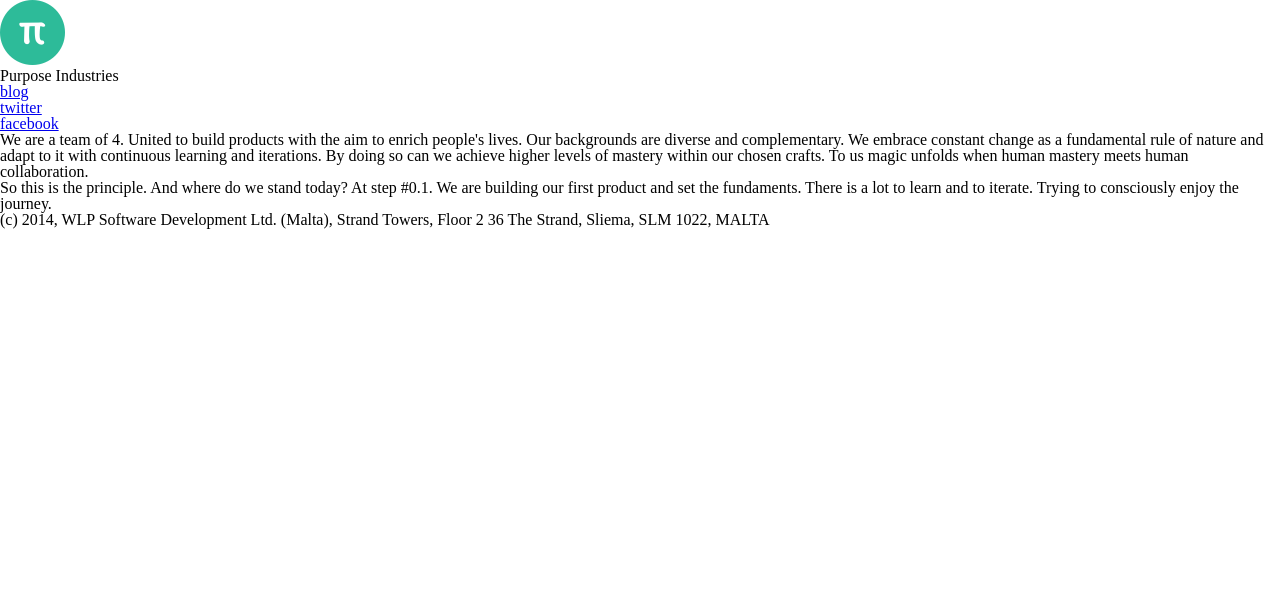
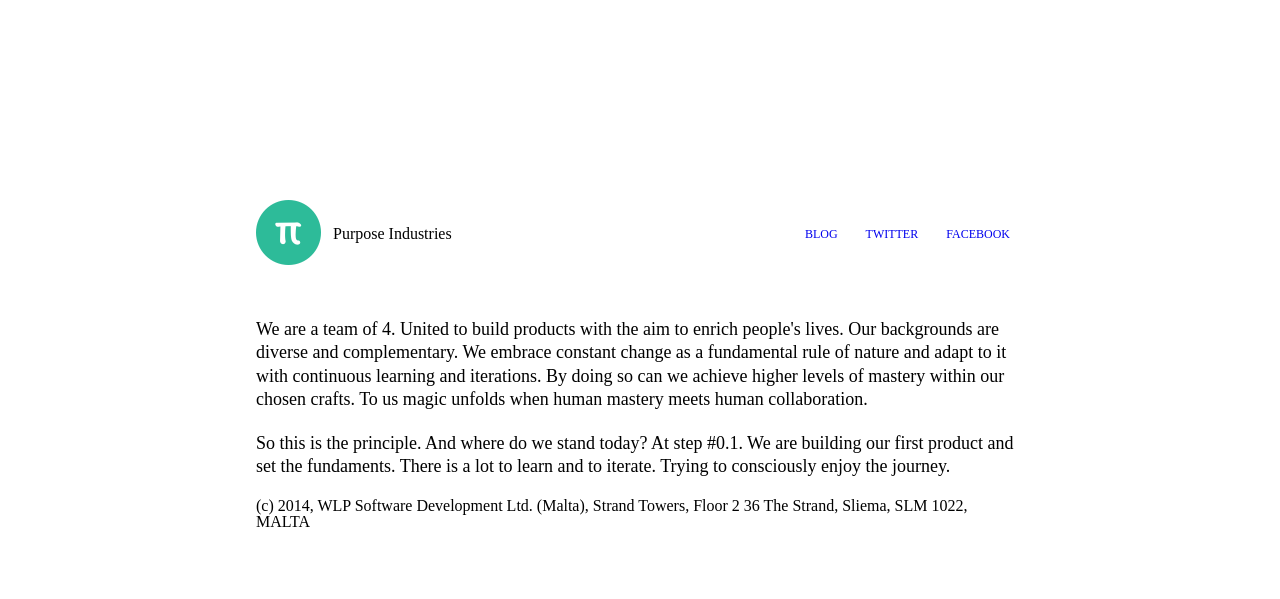
Before and after one commit to purposeindustries/purposeindustries.co, a Node server app: page / in a window 1280 px wide. Shown: the top 599 px of the page. Run offline with Node 20, Linux system fonts and the light colour scheme.

Commit message:
basic style of header and main sections

```diff
--- a/public/stylesheets/style.css
+++ b/public/stylesheets/style.css
@@ -121,3 +121,50 @@ table {
   border-collapse: collapse;
   border-spacing: 0;
 }
+.wrapper {
+  margin: auto;
+  position: absolute;
+  top: 0;
+  left: 0;
+  right: 0;
+  bottom: 0;
+  width: 60%;
+  height: 50%;
+}
+a {
+  text-decoration: none;
+}
+header {
+  margin: 0 0 50px 0;
+}
+header .logo {
+  display: inline-block;
+}
+header img {
+  display: inline-block;
+}
+header .cy-name {
+  display: inline-block;
+  padding: 26px 12px;
+  vertical-align: top;
+}
+header .navigation {
+  display: inline-block;
+  vertical-align: top;
+  margin-top: 20px;
+  float: right;
+}
+header .navigation nav ul li {
+  display: inline-block;
+}
+header .navigation nav ul li a {
+  display: block;
+  padding: 8px 14px;
+  text-transform: uppercase;
+  font-size: 12px;
+}
+.main p {
+  font-size: 18px;
+  margin: 20px 0;
+  line-height: 1.3em;
+}
--- a/public/stylesheets/style.styl
+++ b/public/stylesheets/style.styl
@@ -1 +1,50 @@
 @import 'reset'
+
+.wrapper
+  margin auto
+  position absolute
+  top 0
+  left 0
+  right 0
+  bottom 0
+  width: 60%
+  height: 50%
+
+a
+  text-decoration none
+
+header
+  margin 0 0 50px 0
+  .logo
+      display inline-block
+    img
+      display inline-block
+    .cy-name
+      display inline-block
+      padding 26px 12px
+      vertical-align top
+
+  // Navigation
+
+  .navigation
+    display inline-block
+    vertical-align top
+    margin-top 20px
+    float right
+
+    nav
+      ul
+        li
+          display inline-block
+          a
+            display block
+            padding 8px 14px
+            text-transform uppercase
+            font-size 12px
+
+  // Main
+.main
+  p
+    font-size 18px
+    margin 20px 0
+    line-height 1.3em
```
